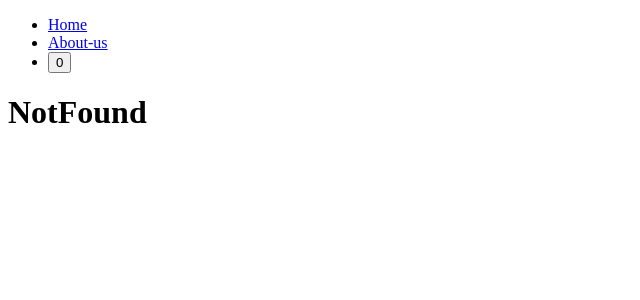
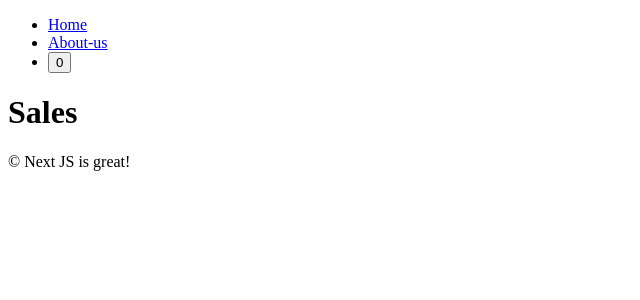
Before and after one commit to jiwonkim16/Learn-Next.js-14, a Next.js app: page /about-us/company/jobs/sales in a window 1280 px wide. Before the commit this address had no page. Shown: the top 300 px of the page, without its empty margins (0-640 px from the left). Built offline with nearby package versions, Linux system fonts and the light colour scheme.

Commit message:
Layout system

```diff
--- /dev/null
+++ b/app/about-us/company/jobs/sales/page.tsx
@@ -0,0 +1,7 @@
+import React from "react";
+
+function Page() {
+  return <h1>Sales</h1>;
+}
+
+export default Page;
--- /dev/null
+++ b/app/about-us/layout.tsx
@@ -0,0 +1,12 @@
+export default function AboutUsLayout({
+  children,
+}: {
+  children: React.ReactNode;
+}) {
+  return (
+    <div>
+      {children}
+      &copy; Next JS is great!
+    </div>
+  );
+}
--- a/app/about-us/page.tsx
+++ b/app/about-us/page.tsx
@@ -1,9 +1,6 @@
-import Navigation from "../../components/navigation";
-
 function AboutUs() {
   return (
     <div>
-      <Navigation />
       <h1>About Us</h1>
     </div>
   );
--- a/app/layout.tsx
+++ b/app/layout.tsx
@@ -1,16 +1,84 @@
+import Navigation from "../components/navigation";
+
 export const metadata = {
-  title: 'Next.js',
-  description: 'Generated by Next.js',
+  title: "Next.js",
+  description: "Generated by Next.js",
+};
+
+export default function Layout({ children }: { children: React.ReactNode }) {
+  return (
+    <html lang="en">
+      <body>
+        <Navigation />
+        {children}
+      </body>
+    </html>
+  );
 }
 
-export default function RootLayout({
-  children,
-}: {
-  children: React.ReactNode
-}) {
-  return (
-    <html lang="en">
-      <body>{children}</body>
-    </html>
-  )
+// Layout system
+// Next.js의 레이아웃 시스템을 배워야 하는 이유는
+// 내가 어플리케이션을 빌드할 때 재사용하는 요소들이 있기 때문이다.
+// 예를 들어 여러 페이지에 공통적으로 적용되는 네비게이션 바가 있다고 가정했을 때,
+// 각 컴포넌트에 네비게이션 바 컴포넌트를 복사/붙여넣기 해도 되지만 이는 페이지가 여러 개일 경우엔 불편한 작업일 것이다.
+// 이럴 때 필요한 것이 복사 붙여넣기 없이 어디서나 사용할 수 있는 레이아웃 파일이다.
+
+// 레이아웃 파일이 동작하는 과정은 다음과 같다.
+// 만약 내가 about-us 페이지로 이동한다고 가정했을 때, next.js는 About-us 컴포넌트로 가서 해당 구성요소들을 화면에 rendering 하는 것이 아니라
+// 실제로는 layout 컴포넌트에 먼저 가서 레이아웃 컴포넌트에 있는 export된 디폴트 컴포넌트를 렌더링 한다.
+// 그게 실제로 Next.js가 렌더링하는 것이다.
+
+// 즉, Next.js는 layout 컴포넌트를 렌더링하고 URL을 확인한다.
+// URL을 통해 About 컴포넌트를 렌더링해야 한다는 것을 인식한 후에 <Layout> <About /> </Layout> 과 같은 식으로 렌더링하는 것이다.
+// 즉 이동하려는 해당 페이지는 layout 컴포넌트의 children prop이 될 것이다.
+// 그렇기 때문에 Next.js 프로젝트 생성 시 layout 컴포넌트가 자동으로 생성되는 것이다.
+
+// ---------------------------------------------------------------------
+
+// 지금까지는 Next.js의 기본적인 레이아웃 시스템에 대해 알아봤다면 이번엔 레이아웃 시스템의 몇가지 특이한 점에 대해 알아보면 다음과 같다.
+// 예를 들어 about 페이지 만의 다른 레이아웃을 만들 수 있다.
+// 이건 매우 유용한 기능인데 왜냐하면 보통 application에는 하나의 레이아웃만 가지는게 아니기 때문이다.
+// 따라서 내가 원하면 about-us 폴더 안에 새 레이아웃 파일을 만들면 된다.
+// 새 레이아웃 파일에는 내가 about 페이지에 원하는 레이아웃 내용을 입력할 수 있다.
+// 이때 주의할 점은 기존에 있던 root layout 파일과는 달리 html, body태그는 사용하면 안된다!!
+
+// export default function AboutUsLayout({ children }: { children: React.ReactNode }) {
+//   return (
+//     <div>
+//       {children}
+//       &copy; Next JS is great!
+//     </div>
+//   );
+// }
+
+// 이렇게 작성하면 home 페이지에서는 카피 라이트가 보이지 않고 about 페이지로 이동해야만 카피 라이트가 보인다!!
+
+// 만약 about-us/company/jobs/sales 경로에 page.tsx 파일을 하나 만들어보면 sales 페이지에도 about-us 레이아웃이 적용된 것을 볼 수 있다.
+// 즉, Next.js는 상위폴더로 이동하여 레이아웃이 있는지 확인하고 레이아웃이 있는 경우에는 이 레이아웃을 사용하여 하위항목을 렌더링하는 것이다.
+// 그러므로 레이아웃은 서로 상쇄되는 것이 아니라 중첩이 가능하다는 점을 기억해야 한다.
+
+// 정리하면 내가 sales 페이지로 이동한다면 Next.js는 먼저 root 레이아웃을 가져와서 무언가를 렌더링 할 준비를 한다.
+// 그 다음 URL을 확인한다. 그래서 about-us 폴더로 먼저 가서 여기에 레이아웃 파일이 있는지 확인하고
+// 레이아웃 파일이 있다는 것을 알게 되고 AboutUsLayout을 렌더링한다.
+{
+  /* <Layout>
+  <AboutUsLayout />
+</Layout> */
 }
+// 위와 같은 형태일 것이다.
+
+// 그리고 company --> jobs --> sales 폴더 순으로 내려가면서 page나 레이아웃 파일이 잇는지를 확인하고
+// sales 폴더에 page를 렌더링한다.
+{
+  /* <Layout>
+  <AboutUsLayout>
+    <Sales />
+  </AboutUsLayout>
+</Layout> */
+}
+// 위와 같은 형태로 렌더링된다.
+// 레이아웃은 서로 상쇄 / 대체되는 것이 아니라 중첩되는 것이라는 점을 기억해야 한다.
+
+// ---------------------------------------------------------------------
+
+// MetaData
--- a/app/not-found.tsx
+++ b/app/not-found.tsx
@@ -1,9 +1,6 @@
-import Navigation from "../components/navigation";
-
 function NotFound() {
   return (
     <div>
-      <Navigation />
       <h1>NotFound</h1>
     </div>
   );
--- a/app/page.tsx
+++ b/app/page.tsx
@@ -1,9 +1,6 @@
-import Navigation from "../components/navigation";
-
 function Page() {
   return (
     <div>
-      <Navigation />
       <h1>Hello</h1>
     </div>
   );
@@ -37,9 +34,11 @@ export default Page;
 // 왜냐면 page 라는 파일을 만들지 않는 이상 실제 경로에 포함되지도 렌더링되지도 않기 때문이다. 그렇기 때문에 권장하지는 않는다.
 // 즉, page 라는 파일을 갖고 있지 않으면 url이 될 수 없다. 단순히 컴포넌트에 불과해진다. 그래서 url을 정의하는 app 폴더 안에
 // 컴포넌트 관련 폴더를 만드는 것은 권장하진 않지만 가능은 하다!
+
 // --------------------------------------------------
 
 // not-found.tsx
 // app 폴더의 root 경로에 위 이름의 파일을 만들어주면
 // 페이지를 찾을 수 없을 경우 위 파일의 UI가 렌더링 된다.
 // not-found 또한 page, layout 과 같이 특별한 파일명이다.
+//
```
Also changed, not shown: app/about-us/company/sales/page.tsx (deleted, +0 -12 lines).
